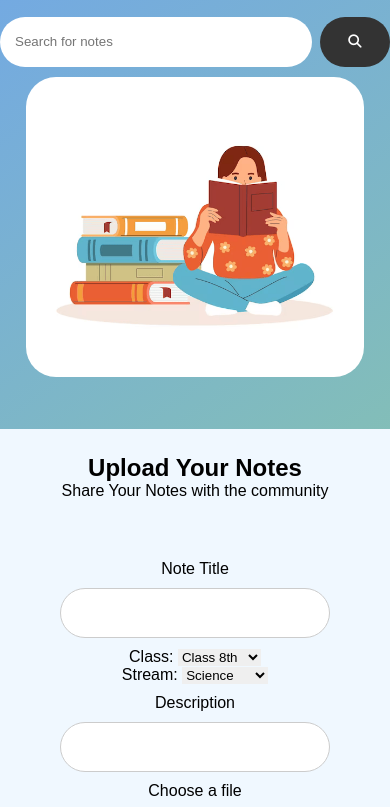
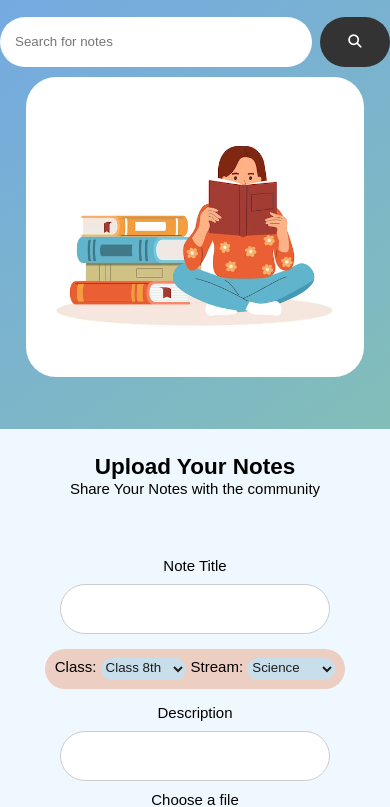
Before and after one commit to deveshwadibhasme/notes-mania, a plain HTML site: page index.html in a window 390 px wide. Shown: the part 272-1079 px from the top of the page. Drawn offline with Linux system fonts and the light colour scheme; a web font is replaced by a local one.

Commit message:
Add files via upload

```diff
--- a/css/note-upload.css
+++ b/css/note-upload.css
@@ -49,9 +49,42 @@
   }
 }
 
+.notes-catagory {
+  width: 100%;
+  display: flex;
+  align-items: center;
+  justify-content:center;
+  column-gap: 20px;
+  margin-block: 5px;
+  background-color: rgb(237, 206, 195);
+  min-height: 40px;
+  border-radius: 30px;
+}
+
+.notes-catagory select {
+  background-color: #c8deeb;
+  padding: 5px;
+  color: rgb(30, 27, 27);
+}
+
+.notes-catagory select option {
+  padding: 5px;
+}
+
 @media (max-width: 600px) {
   .note-upload-section {
-      width: 100%;
-      border-radius: 0px;
+    width: 100%;
+    border-radius: 0px;
+    font-size: 15px;
+  }
+
+  .notes-catagory{
+    column-gap: 5px;
+  }
+
+  .notes-catagory select {
+    padding: 1px;
+    padding-bottom: 4px;
+    border-radius: 12px;
   }
 }
```
